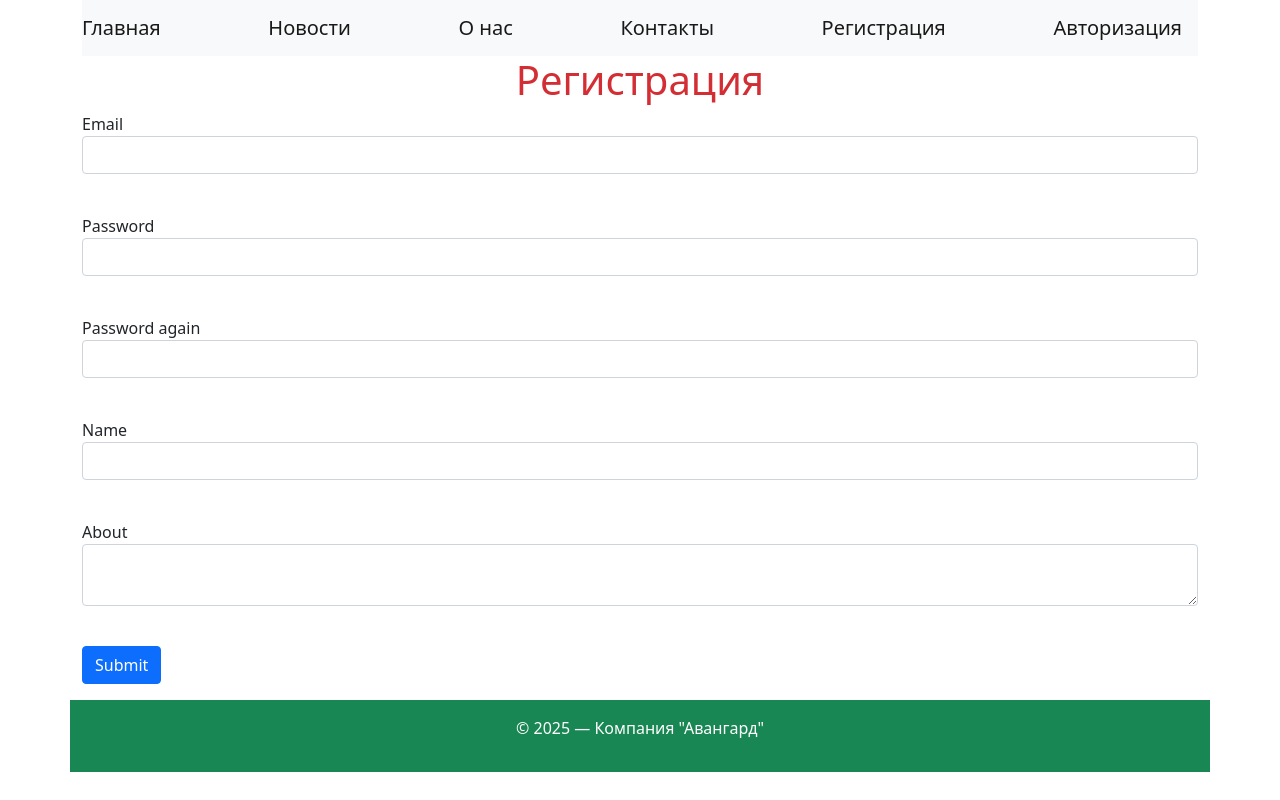
After one commit to SergeyTols/PythonLessons, a Python web app: template templates/register.html in a window 1280 px wide. The commit adds this page. Run offline with Jinja, Linux system fonts and the light colour scheme; the template is opened without the code that fills it: most values are stand-ins (such as "Sample title", 1, 10 or a date in 2020); form fields are guessed from the names that the template uses.

Commit message:
Registration Form Success

```diff
--- a/data/news.py
+++ b/data/news.py
@@ -21,3 +21,7 @@ class News(SqlAlchemyBase):
     user_id = sqlalchemy.Column(sqlalchemy.Integer,
                                         sqlalchemy.ForeignKey("users.id"))
     user = orm.relationship('User')
+
+
+    def __repr__(self):
+        return f'<News: {self.title}: {self.content}>'
--- a/templates/base.html
+++ b/templates/base.html
@@ -14,8 +14,10 @@
         <header>
             <nav class="navbar navbar-light bg-light">
                 <a href="/" class="navbar-brand">Главная</a>
+                <a href="/news" class="navbar-brand">Новости</a>
                 <a href="/about" class="navbar-brand">О нас</a>
                 <a href="/contacts" class="navbar-brand">Контакты</a>
+                <a href="/register" class="navbar-brand">Регистрация</a>
                 <a href="/login" class="navbar-brand">Авторизация</a>
             </nav>
         </header>
--- /dev/null
+++ b/templates/register.html
@@ -0,0 +1,55 @@
+{% extends "base.html" %}
+
+{% block content %}
+<h1>Регистрация</h1>
+<form action="" method="post">
+    {{ form.hidden_tag() }}
+    <p>
+        {{ form.email.label }}<br>
+        {{ form.email(class="form-control", type="email") }}<br>
+        {% for error in form.email.errors %}
+            <p class="alert alert-danger" role="alert">
+                {{ error }}
+            </p>
+        {% endfor %}
+    </p>
+    <p>
+        {{ form.password.label }}<br>
+        {{ form.password(class="form-control", type="password") }}<br>
+        {% for error in form.password.errors %}
+            <p class="alert alert-danger" role="alert">
+                {{ error }}
+            </p>
+        {% endfor %}
+    </p>
+    <p>
+        {{ form.password_again.label }}<br>
+        {{ form.password_again(class="form-control", type="password") }}<br>
+        {% for error in form.password_again.errors %}
+            <p class="alert alert-danger" role="alert">
+                {{ error }}
+            </p>
+        {% endfor %}
+    </p>
+    <p>
+        {{ form.name.label }}<br>
+        {{ form.name(class="form-control") }}<br>
+        {% for error in form.name.errors %}
+            <p class="alert alert-danger" role="alert">
+                {{ error }}
+            </p>
+        {% endfor %}
+    </p>
+    <p>
+        {{ form.about.label }}<br>
+        {{ form.about(class="form-control") }}<br>
+        {% for error in form.about.errors %}
+            <p class="alert alert-danger" role="alert">
+                {{ error }}
+            </p>
+        {% endfor %}
+    </p>
+    <p>{{ form.submit(type="submit", class="btn btn-primary") }} {{message}}</p>
+
+</form>
+{% endblock %}
```
Also changed, not shown: data/users.py (+10 -0 lines), forms/user.py (added, +12 -0 lines), mainnew.py (+47 -14 lines), templates/news.html (added, +16 -0 lines), db/news.sqlite.
